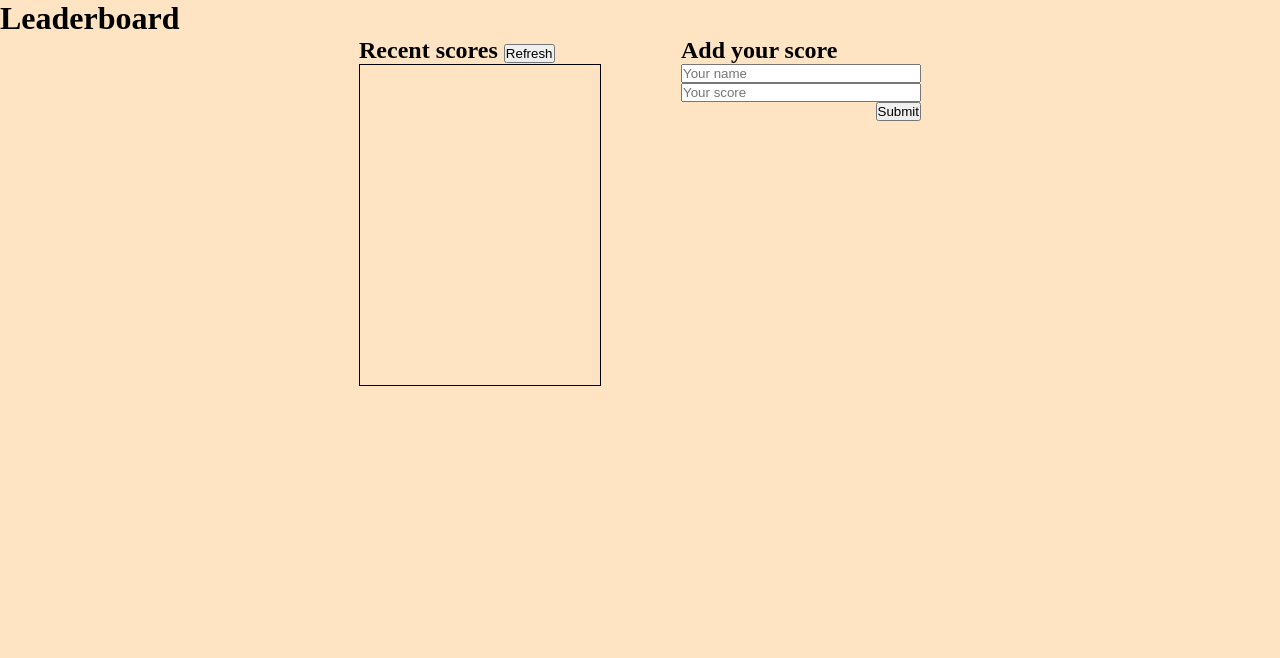
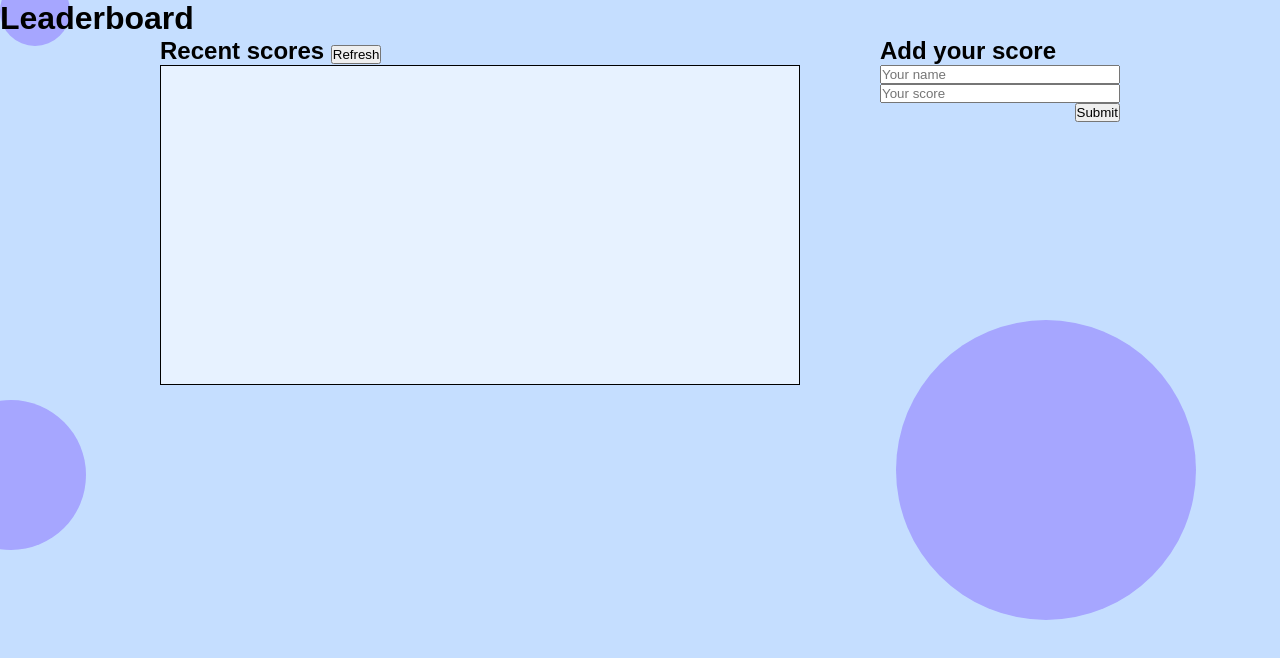
Before and after one commit to akucintavalent/leaderboard, a website built with webpack: page src/index.html in a window 1280 px wide. Built offline with nearby package versions, Linux system fonts and the light colour scheme; no server answers; a web font is replaced by a local one.

Commit message:
Add circles & change font

```diff
--- a/src/index.html
+++ b/src/index.html
@@ -7,6 +7,9 @@
     <!-- <link rel="stylesheet" href="style.css"> -->
 </head>
 <body>
+    <div class="circle circle-1"></div>
+    <div class="circle circle-2"></div>
+    <div class="circle circle-3"></div>
     <h1>Leaderboard</h1>
     <div class="container">
       <div class="scores-container">
--- a/src/index.js
+++ b/src/index.js
@@ -1,4 +1,4 @@
-import './style.css';
+import './styles/main.css';
 
 async function postData(url = '', data = {}) {
   const response = await fetch(url, {
@@ -35,7 +35,7 @@ const loadScores = async () => {
   scoresUl.innerHTML = '';
   const { result: scores } = await fetch('https://us-central1-js-capstone-backend.cloudfunctions.net/api/games/QG3sxOihEfABZTgB6FYu/scores/')
     .then((response) => response.json());
-  scores.forEach((score) => {
+  scores.sort((a, b) => b.score - a.score).forEach((score) => {
     const li = document.createElement('li');
     li.innerHTML = `${score.user}: ${score.score}`;
     scoresUl.appendChild(li);
--- a/src/style.scss
+++ /dev/null
@@ -1,38 +0,0 @@
-* {
-  margin: 0;
-  padding: 0;
-}
-
-body {
-  background-color: bisque;
-}
-
-.container {
-  display: flex;
-  gap: 5em;
-  width: 100%;
-  justify-content: center;
-}
-
-.scores {
-  list-style-type: none;
-  width: 15em;
-  height: 20em;
-  border: 1px solid black;
-  overflow: scroll;
-
-  li {
-    height: 2em;
-    border: 1px solid black;
-  }
-}
-
-.add-score {
-  display: flex;
-  flex-direction: column;
-  width: 15em;
-}
-
-#submit {
-  align-self: end;
-}
--- /dev/null
+++ b/src/styles/_base.scss
@@ -0,0 +1,100 @@
+@import url('https://fonts.googleapis.com/css2?family=Fuzzy+Bubbles&display=swap');
+
+*,
+*::after,
+*::before {
+  box-sizing: border-box;
+  margin: 0;
+  padding: 0;
+}
+
+body {
+  background-color: rgb(197, 222, 255);
+  font-family: 'Fuzzy Bubbles', sans-serif;
+  width: 100vw;
+  height: 100vh;
+  font-weight: 700;
+  overflow: hidden;
+}
+
+
+.circle {
+  $circle-width: 300px;
+  position: absolute;
+  background: rgb(166, 166, 255);
+  border-radius: 50%;
+  width: $circle-width;
+  height: $circle-width;
+  z-index: -1;
+
+  &-1 {
+    $circle-width: 300px;
+    width: $circle-width;
+    height: $circle-width;
+    left: 70%;
+    top: 20em;
+  }
+
+  &-2 {
+    $circle-width: 70px;
+    width: $circle-width;
+    height: $circle-width;
+    left: 0;
+    top: -3%;
+  }
+
+  &-3 {
+    $circle-width: 150px;
+    width: $circle-width;
+    height: $circle-width;
+    left: -5%;
+    top: 25em;
+  }
+}
+
+button {
+  font-family: inherit;
+}
+
+input {
+  font-family: inherit;
+}
+
+.container {
+  display: flex;
+  gap: 5em;
+  width: 100%;
+
+  justify-content: center;
+}
+
+.scores {
+  list-style-type: none;
+  width: 100%;
+  height: 20em;
+  border: 1px solid black;
+  overflow: scroll;
+  padding: 1em;
+  background-color: rgb(231, 242, 255);
+
+  li {
+    height: 2em;
+    padding-top: 0.3em;
+    padding-left: 0.3em;
+    border-bottom: 1px solid rgb(148, 148, 148);
+  }
+}
+
+.add-score {
+  display: flex;
+  flex-direction: column;
+  width: 15em;
+}
+
+.scores-container {
+  width: 50%;
+}
+
+#submit {
+  align-self: end;
+}
--- /dev/null
+++ b/src/styles/main.scss
@@ -0,0 +1 @@
+@import 'base';
```
Also changed, not shown: src/style.css (deleted), src/styles/main.css (added), 2 other files.
